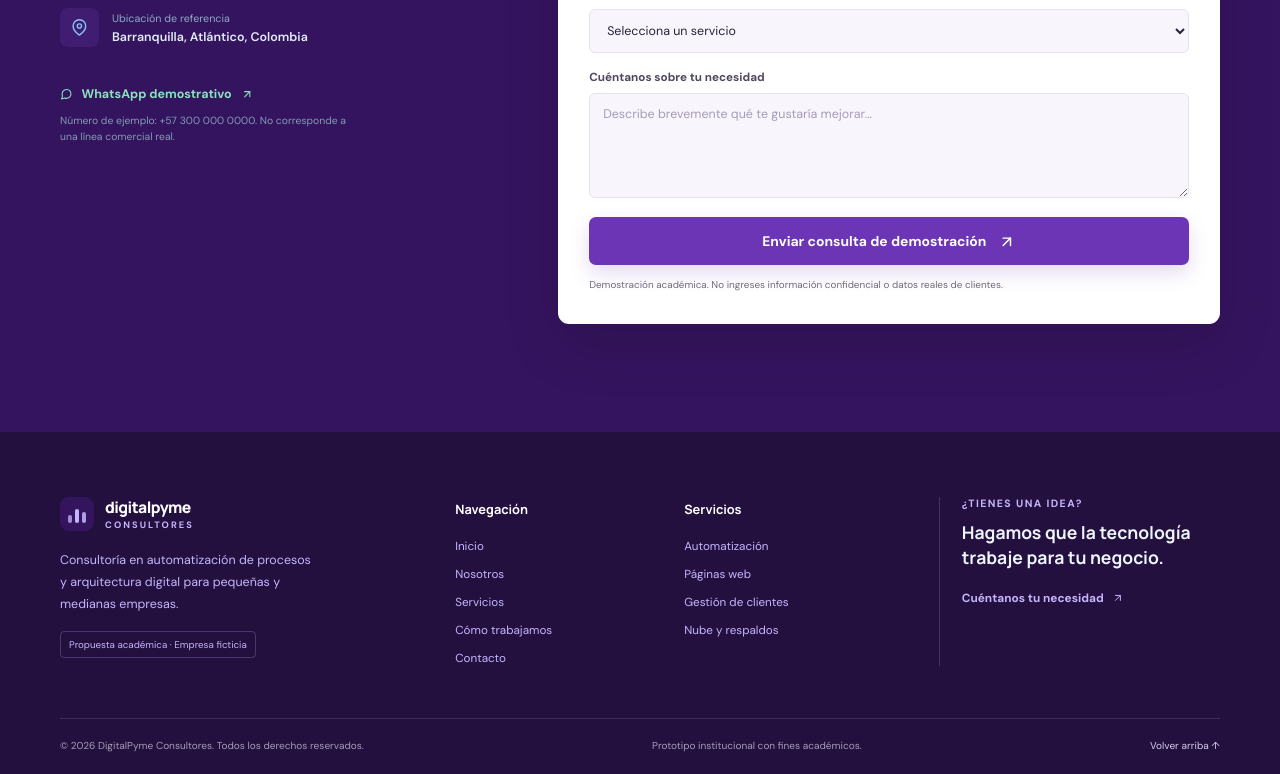
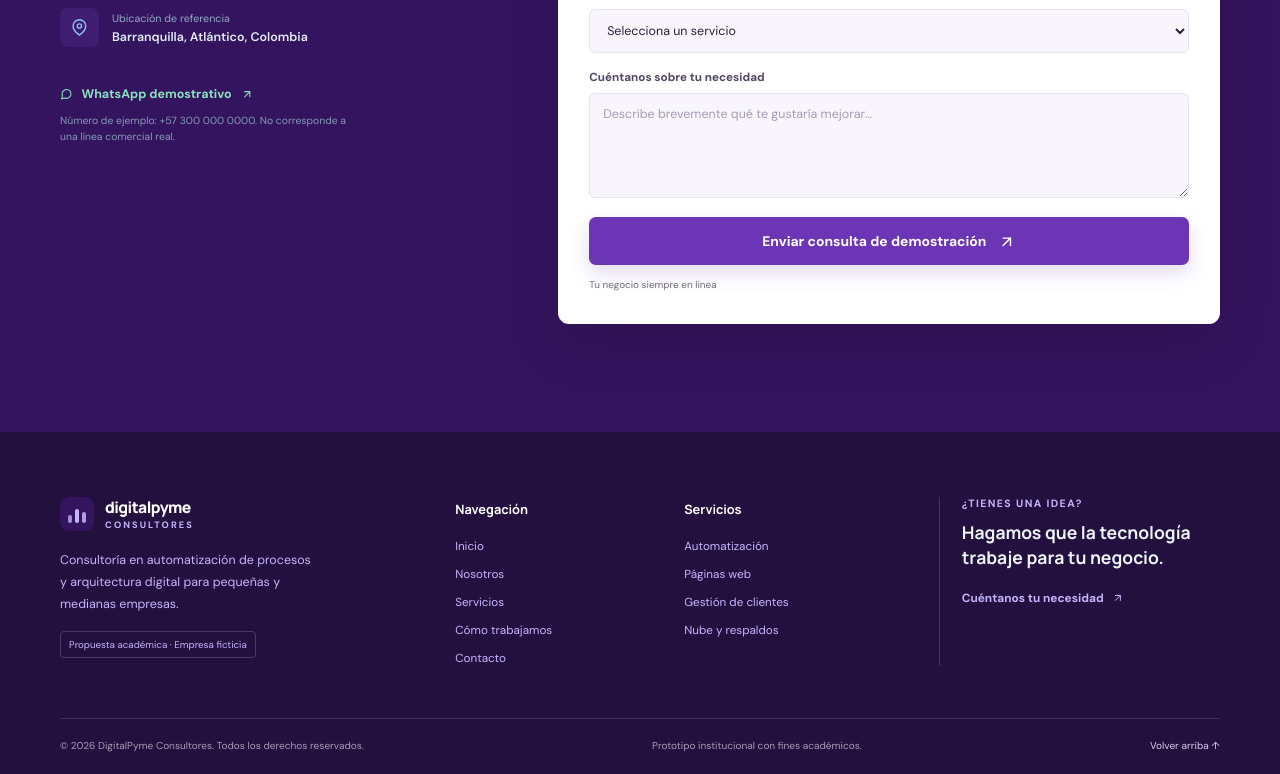
Before and after one commit to Joiner-Mendoza/DigytalPyme, a React (Vite) app: page / in a window 1280 px wide. Shown: the part 5994-6768 px from the top of the page. Built offline with nearby package versions, Linux system fonts and the light colour scheme.

Commit message:
Update disclaimer text in Contact component

```diff
--- a/src/components/Contact.jsx
+++ b/src/components/Contact.jsx
@@ -70,7 +70,7 @@ export default function Contact() {
                 <span><strong>Validación completada.</strong> Este es un prototipo: la información no se envió a ningún servidor.</span>
               </div>
             )}
-            <p className="form-disclaimer">Demostración académica. No ingreses información confidencial o datos reales de clientes.</p>
+            <p className="form-disclaimer">Tu negocio siempre en linea</p>
           </form>
         </div>
       </div>
```
